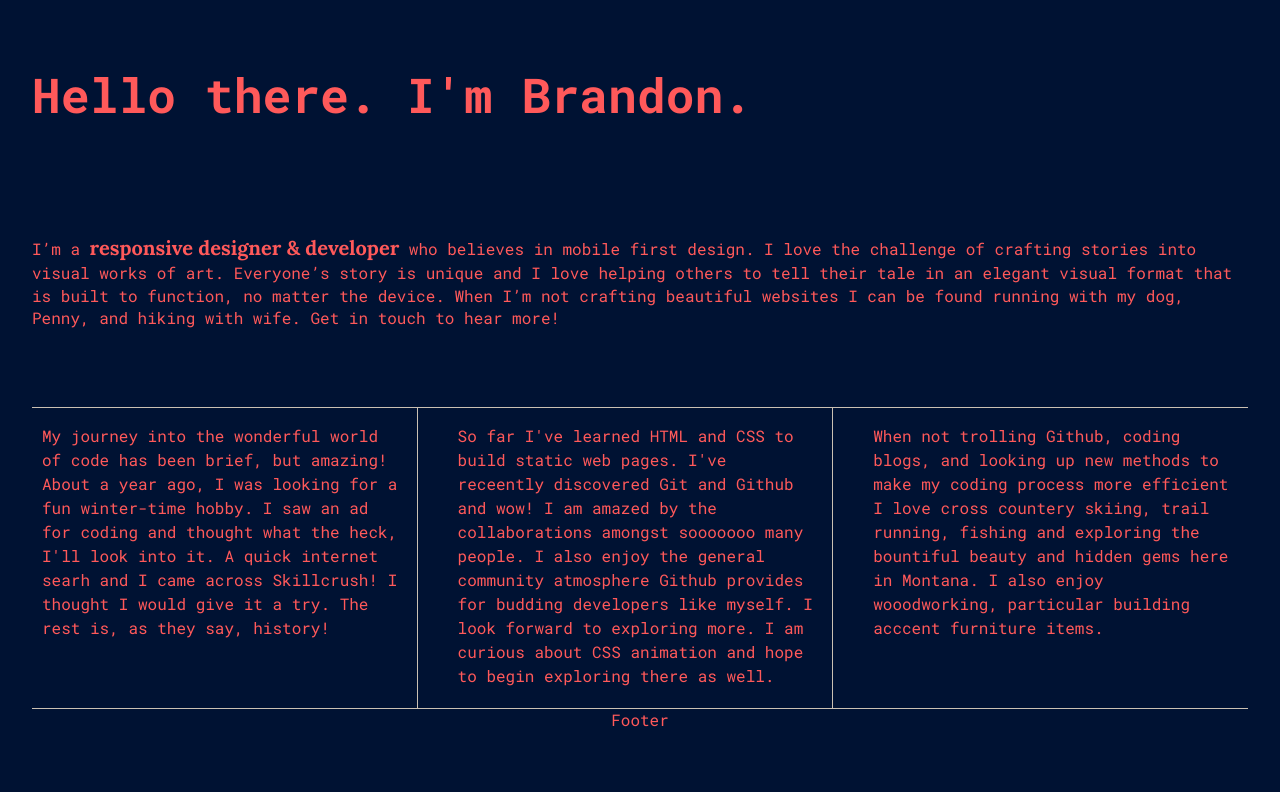
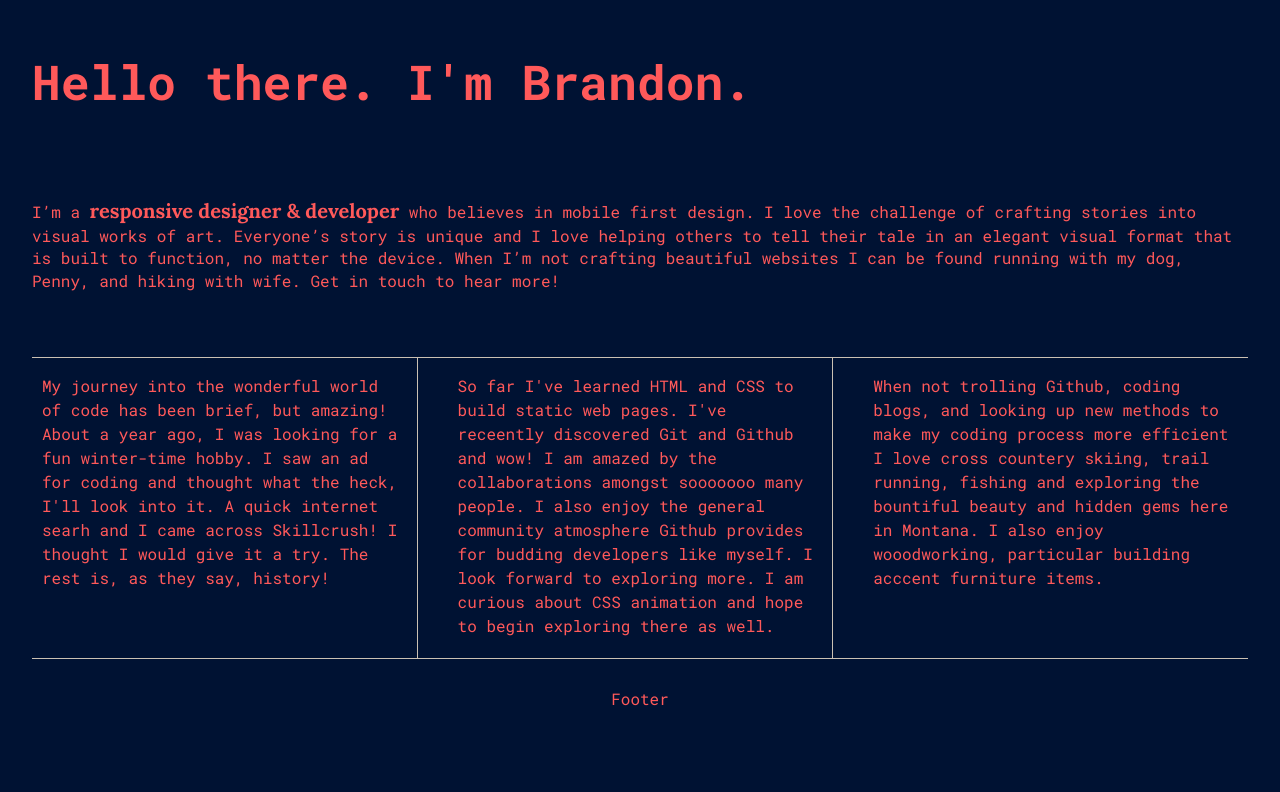
Before and after one commit to johnson-brandon/flexbox-grid, a plain HTML site: page index.html in a window 1280 px wide. Drawn offline with nearby package versions, Linux system fonts and the light colour scheme.

Commit message:
Decreased main ht to 225px and header to 100px

```diff
--- a/css/main.css
+++ b/css/main.css
@@ -119,7 +119,7 @@ header {
   display: flex;
   justify-content: flex-start;
   align-items: center;
-  height: 125px;
+  height: 100px;
   width: 100%;
 }
 
@@ -132,7 +132,7 @@ main {
     display: flex;
     justify-content: flex-start;
     align-items: center;
-    height: 250px;
+    height: 225px;
     width: 100%;
     border-bottom: 1px solid #CAC0B3;
 }
@@ -159,6 +159,7 @@ span {
 footer {
     display: flex;
     justify-content: center;
+    align-items: center;
     height: 80px;
     width: 100%;
     border-top: 1px solid #CAC0B3;
```
